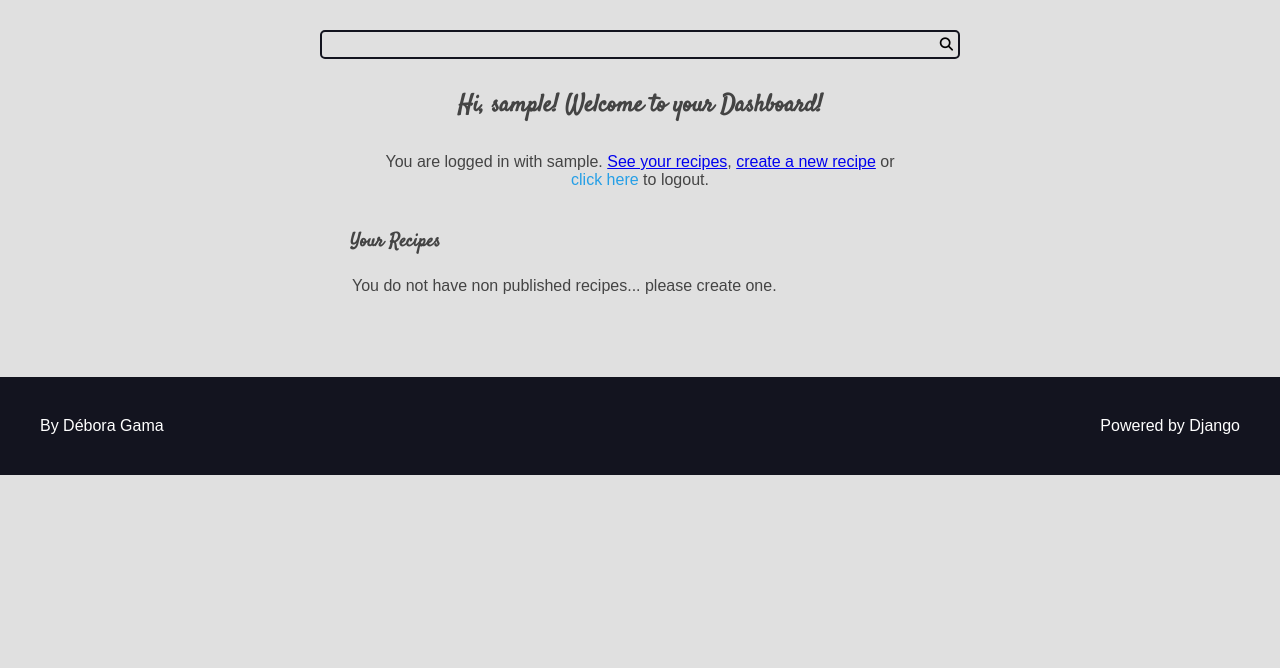
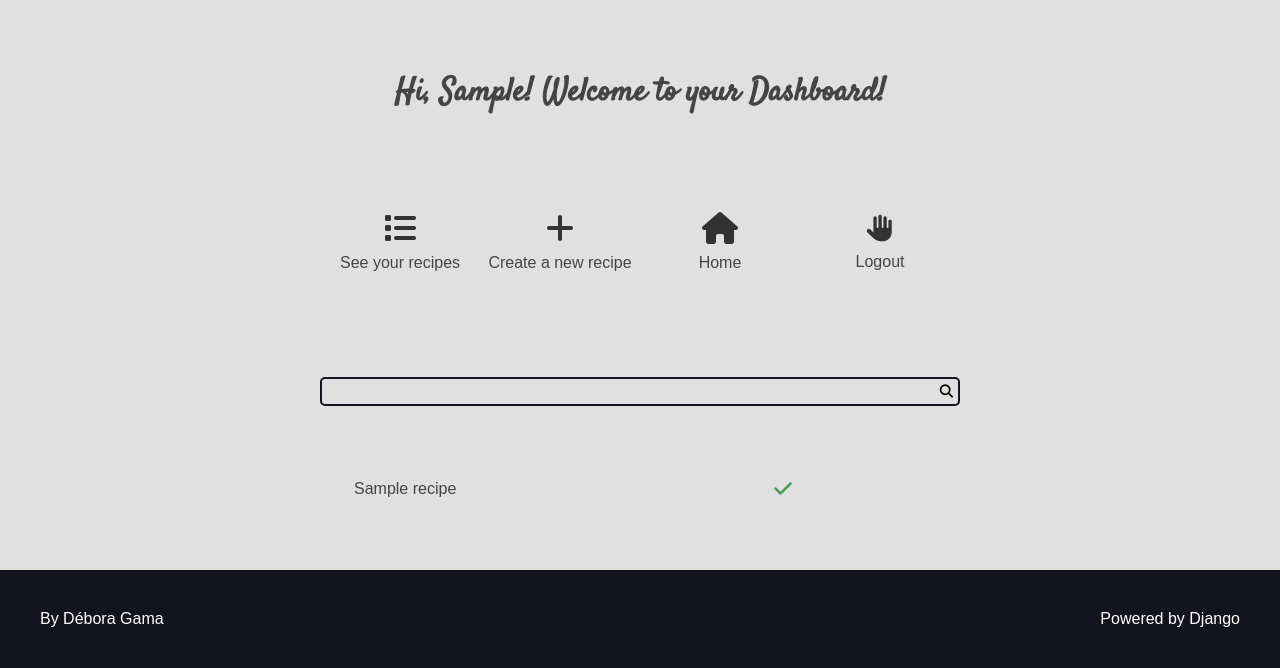
Before and after one commit to deb-gama/django_recipes, a Django app: page /authors/dashboard/ in a window 1280 px wide. Shown: the part 132-800 px from the top of the page. Run offline with Django 4.2, Linux system fonts and the light colour scheme; a user stored in the database is signed in; tables that the repository leaves empty hold one stand-in row (values such as "Sample post").

Commit message:
feat(authors): Change the authorś dashboard. Access menu: Login page and dashboard inserting menu to access the recipe list, logout home and recipe creation form. Recipe list: The filter that only displayed unpublished recipes has been deleted. Now, the list shows all user recipes with status - published or not - and with edit and delete buttons enabled only for items that have not yet been published. Login Page: A link to the registration form has been inserted if the user is not registered.

```diff
--- a/authors/templates/authors/pages/dashboard.html
+++ b/authors/templates/authors/pages/dashboard.html
@@ -3,28 +3,54 @@
 
 {% block content %}
 {% include 'recipes/partials/header.html' %}
-{% include 'recipes/partials/search.html' %}
+{% include 'recipes/partials/messages.html' %}
 
-<div class="main-content center container">
-    <h2>Hi, {{user}}! Welcome to your Dashboard!</h2>
-
-</div>
-{% include 'recipes/partials/messages.html' %}
 <div class=" main-content center container">
-    {% include 'authors/partials/logout_message.html' %}
+    {% include 'authors/partials/dashboard_menu.html' %}
+    {% include 'recipes/partials/search.html' %}
 
     <div class="author-dashboard-container">
-        <h3>Your Recipes</h3>
         <div class="author-dashboard-recipes-list">
             <ul>
                 {% for recipe in recipes %}
                 <li>
-                    <a href="{% url 'authors:dashboard_recipe_edit' recipe.id %}">{{ recipe.title }}</a>
-                    <form class="form-delete" action="{% url 'authors:dashboard_recipe_delete' %}" method='POST'>
-                        {% csrf_token %}
-                        <input type="hidden" name="id" value={{recipe.id}}>
-                        <button type="submit"> Delete </button>
-                    </form>
+                    <span class="recipe-li-item-title">
+                        {{recipe.title}}
+                    </span>
+                    <span class="recipe-li-item">
+                        {% if recipe.is_published%}
+                        <span class="published_recipe" title="Publicada">
+                            <em class="fa-solid fa-check fa-lg"></em>
+                        </span>
+                        {% else %}
+                        <span class="not_published_recipe" title="Aguardando publicação">
+                            <em class="fa-solid fa-circle-exclamation fa-lg"></em>
+                        </span>
+                        {% endif %}
+                    </span>
+                    {% if not recipe.is_published %}
+                    <span class="recipe-li-item" title="Deletar">
+                        <form class="form-delete" action="{% url 'authors:dashboard_recipe_delete' %}" method='POST'>
+                            {% csrf_token %}
+                            <input type="hidden" name="id" value={{recipe.id}}>
+                            <button type="submit"><em class="fa-solid fa-trash fa-lg"></em></button>
+                        </form>
+                        {% else %}
+                        <span class="recipe-li-item"></span>
+                        {% endif %}
+                    </span>
+                    {% if not recipe.is_published %}
+                    <span class="recipe-li-item" title="Editar">
+                        <form class="form-edit" action="{% url 'authors:dashboard_recipe_edit' recipe.id %}"
+                            method='GET'>
+                            {% csrf_token %}
+                            <input type="hidden" name="id" value={{recipe.id}}>
+                            <button type="submit"> <em class="fa-solid fa-pen-to-square fa-lg"></em></button>
+                        </form>
+                        {% else %}
+                        <span class="recipe-li-item"></span>
+                        {% endif %}
+                    </span>
                 </li>
                 {% empty %}
                 <li>
--- a/authors/templates/authors/pages/register_view.html
+++ b/authors/templates/authors/pages/register_view.html
@@ -2,10 +2,10 @@
 
 {% block content %}
 {% include 'recipes/partials/header.html' %}
-{% include 'recipes/partials/search.html' %}
+
 
 <div class="main-content center container">
-    <h2>Register</h2>
+    <h1>Register</h1>
 </div>
 
 {% include 'recipes/partials/messages.html' %}
--- /dev/null
+++ b/authors/templates/authors/partials/dashboard_menu.html
@@ -0,0 +1,34 @@
+{% if request.user.is_authenticated %}
+<div class="main-content center container dashboard-title">
+    <h1>Hi, {{user.first_name}}! Welcome to your Dashboard!</h1>
+</div>
+<div class="inline-form">
+    <div>
+        <a href="{% url 'authors:dashboard' %}">
+            <em class="fa-solid fa-list fa-2xl"></em>
+        </a>
+        <p>See your recipes</p>
+    </div>
+    <div>
+        <a href="{% url 'authors:dashboard_recipe_create' %}">
+            <em class="fa-solid fa-plus fa-2xl"></em>
+        </a>
+        <p>Create a new recipe</p>
+    </div>
+    <div>
+        <a href="{% url 'recipes:home' %}">
+            <em class="fa-solid fa-house fa-2xl"></em>
+        </a>
+        <p>Home</p>
+    </div>
+    <div>
+        <form action="{% url 'authors:logout' %}" method="POST">
+            <button><em class="fa-solid fa-hand fa-2xl"></em></button>
+            {% csrf_token %}
+            <input type="hidden" value="{{request.user.username}}">
+            <p>Logout</p>
+
+        </form>
+    </div>
+</div>
+{% endif %}
--- a/authors/templates/authors/partials/logout_message.html
+++ /dev/null
@@ -1,13 +0,0 @@
-{% if request.user.is_authenticated %}
-<div class="inline-form">
-    You are logged in with
-    {{ request.user.username }}.
-    <a href="{% url 'authors:dashboard' %}">See your recipes</a>, <a
-        href="{% url 'authors:dashboard_recipe_create' %}">create a new recipe</a> or
-    <form action="{% url 'authors:logout' %}" method="POST">
-        {% csrf_token %}
-        <input type="hidden" value="{{request.user.username}}"">
-    <button class=" plaintext-button">click here</button> to logout.
-    </form>
-</div>
-{% endif %}
--- a/authors/views/all.py
+++ b/authors/views/all.py
@@ -114,9 +114,8 @@ def dashboard_view(request):
     """
     title = "Authors | Dashboard"
     recipes = Recipe.objects.filter(
-        is_published=False,
         author=request.user,
-    )
+    ).order_by("is_published")
 
     return render(
         request,
--- a/recipes/static/recipes/css/styles.css
+++ b/recipes/static/recipes/css/styles.css
@@ -77,6 +77,7 @@ img {
 }
 .main-header-container {
    background-color: var(--color-primary-dark);
+   margin-bottom: 3rem;
 
 }
 
@@ -256,16 +257,13 @@ img {
    transition: all 300ms ease-in-out;
 }
 
-
 .recipe-footer a:hover {
    font-size: 1.8rem;
 }
 
-
 .main-content-detail .recipe-list-item {
    max-width: 84rem;
    margin: 0 auto;
-
 }
 
 .main-content-detail .recipe-list-item:hover {
@@ -274,6 +272,9 @@ img {
 }
 
 .main-footer {
+   position: fixed;
+   width: 100vw;
+   bottom:0;
    display: flex;
    align-items: center;
    justify-content: space-between;
@@ -301,7 +302,6 @@ img {
 
 
 /* PAGINATION */
-
 .pagination page-item {
    background: var(--color-gray-5);
    text-decoration: none;
@@ -322,6 +322,7 @@ img {
    max-width: 64rem;
    margin: 0 auto;
    margin-bottom: var(--spacing-gutter-medium)
+
 }
 
 .form-content label,
@@ -352,6 +353,15 @@ img {
    gap: calc(var(--spacing-gutter-medium)/2) var(--spacing-gutter-medium);
 }
 
+.recipe-form {
+   text-align: left;
+   margin-bottom: 8rem;
+}
+
+.recipe-form textarea {
+   max-width: 100%;
+}
+
 .form-group button {
    border: none;
    padding: 1rem 2rem;
@@ -378,17 +388,49 @@ img {
    border: solid 1px var(--color-success-dark);
 }
 
-.plaintext-button {
-   display: inline;
-   border: none;
-   background: none;
-   cursor: pointer;
-   color: var(--color-primary);
-   font-size: 1.6rem;
+.messages-container{
+   padding: var(--spacing-gutter-medium);
+}
+
+.published_recipe{
+   color: var(--color-success-dark);
+}
+
+.not_published_recipe{
+   color: var(--color-error-dark);
 }
 
 .inline-form{
+   display: flex;
+   flex-wrap: wrap;
+   justify-content: center;
    font-size: 1.6rem;
+   margin-bottom: 3rem;
+}
+
+.inline-form div {
+   display:flex;
+   flex-direction: column;
+   width: 16rem;
+   height: 16rem;
+   justify-content: center;
+   border-radius: 10px;
+}
+
+.inline-form em {
+   padding: 2.5rem;
+   color: var(--color-gray-8);
+}
+
+.inline-form div:hover {
+   transform: scale(1.02);
+   box-shadow: -8px 8px 15px rgba(0,0,0, .3);
+}
+
+.inline-form button {
+   border: none;
+   background: transparent;
+   cursor: pointer;
 }
 
 .span-2 {
@@ -403,24 +445,41 @@ img {
 
 }
 
-.author-dashboard-recipes-list{
-   /* text-decoration: none; */
+.recipe-li-item {
+   width: 10rem;
+}
+
+.recipe-li-item-title {
+   width: 70rem;
+   text-align: left;
+
+}
+
+.author-dashboard-recipes-list {
+   margin-bottom: 8rem;
 }
 
 .author-dashboard-recipes-list li {
    display: flex;
-   padding: 2px;
+   padding: 4px;
    justify-content: space-between;
+   text-align: center ;
 }
 
+.dashboard-title {
+   padding: var(--spacing-gutter-large );
+}
+
+.form-edit button,
 .form-delete button {
-   background-color: var(--color-gray-4);
-   color: var(--color-white);
+   background-color: transparent;
+   cursor: pointer;
    border: none;
-   border-radius: 2px;
-   width: 10rem;
-   height: 2.5rem;
-   cursor: pointer;
+   color: var(--color-gray-8);
+}
+
+.form-login {
+   margin: 5rem;
 }
 
 .author-dashboard-container h3,
@@ -430,10 +489,13 @@ img {
    margin: 1rem 0;
 }
 
+.main-content-list {
+   margin-bottom: 80px;
+}
 
 @media (max-width: 600px) {
-   .main-content-list,
-   .form-content-grid {
+   .main-content-list{
       grid-template-columns: repeat(auto-fit, minmax(100%, 1fr));
    }
+
 }
--- a/recipes/templates/recipes/partials/login_button.html
+++ b/recipes/templates/recipes/partials/login_button.html
@@ -1,7 +1,7 @@
 <div class="user-login">
     {% if is_login_page is not True and is_dashboard_page is not True and is_dashboard_recipe is not True %}
-    <a href="{% url 'authors:login' %}">
-        <em class="fa-solid fa-user-large fa-2xl"></em>
+    <a title="Área do usuário" href="{% url 'authors:login' %}">
+        <em class="fa-solid fa-circle-user fa-2xl"></em>
     </a>
     {% endif %}
 </div>
```
Also changed, not shown: authors/templates/authors/pages/dashboard_recipe.html (+7 -14 lines), authors/templates/authors/pages/dashboard_recipe_create.html (deleted, +0 -57 lines), authors/templates/authors/pages/login.html (+9 -7 lines), recipes/templates/recipes/pages/search_page.html (indentation only).
